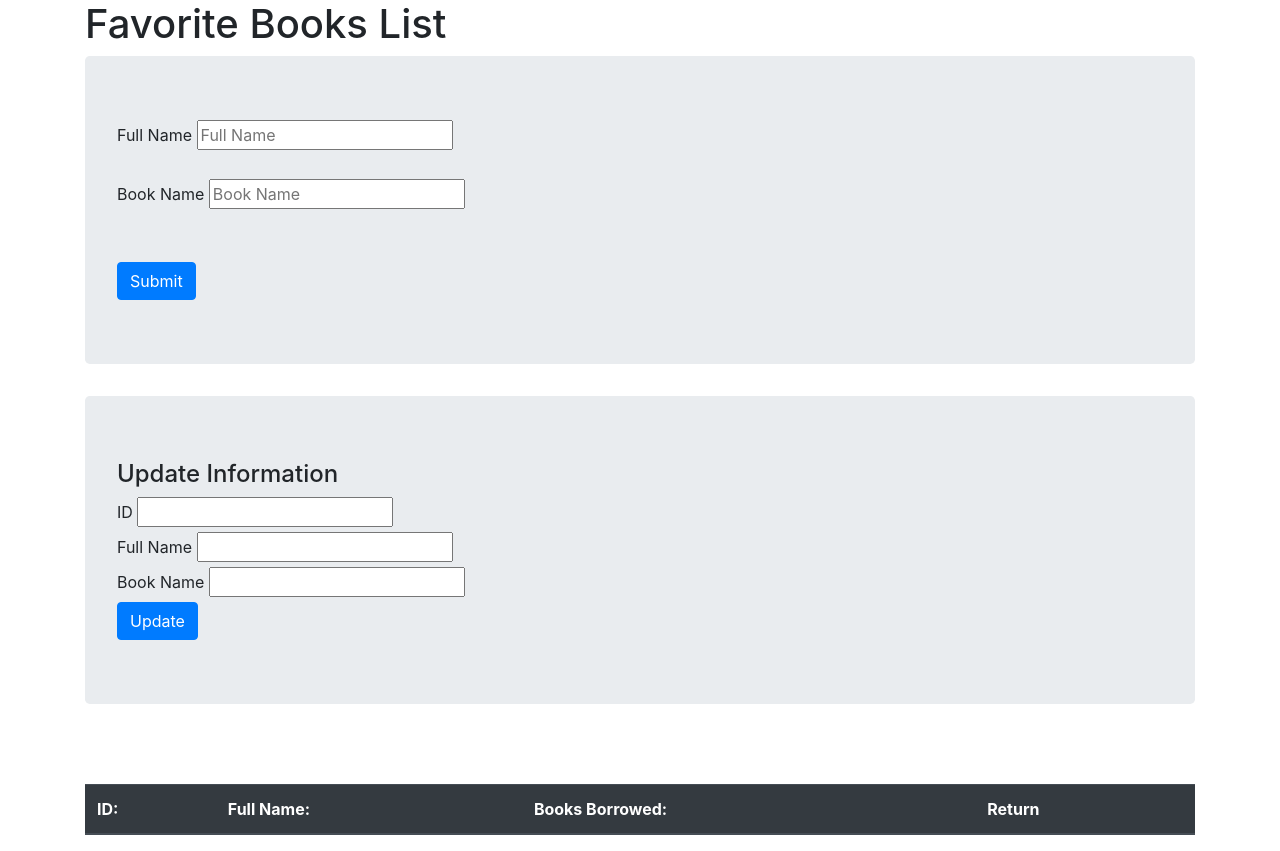
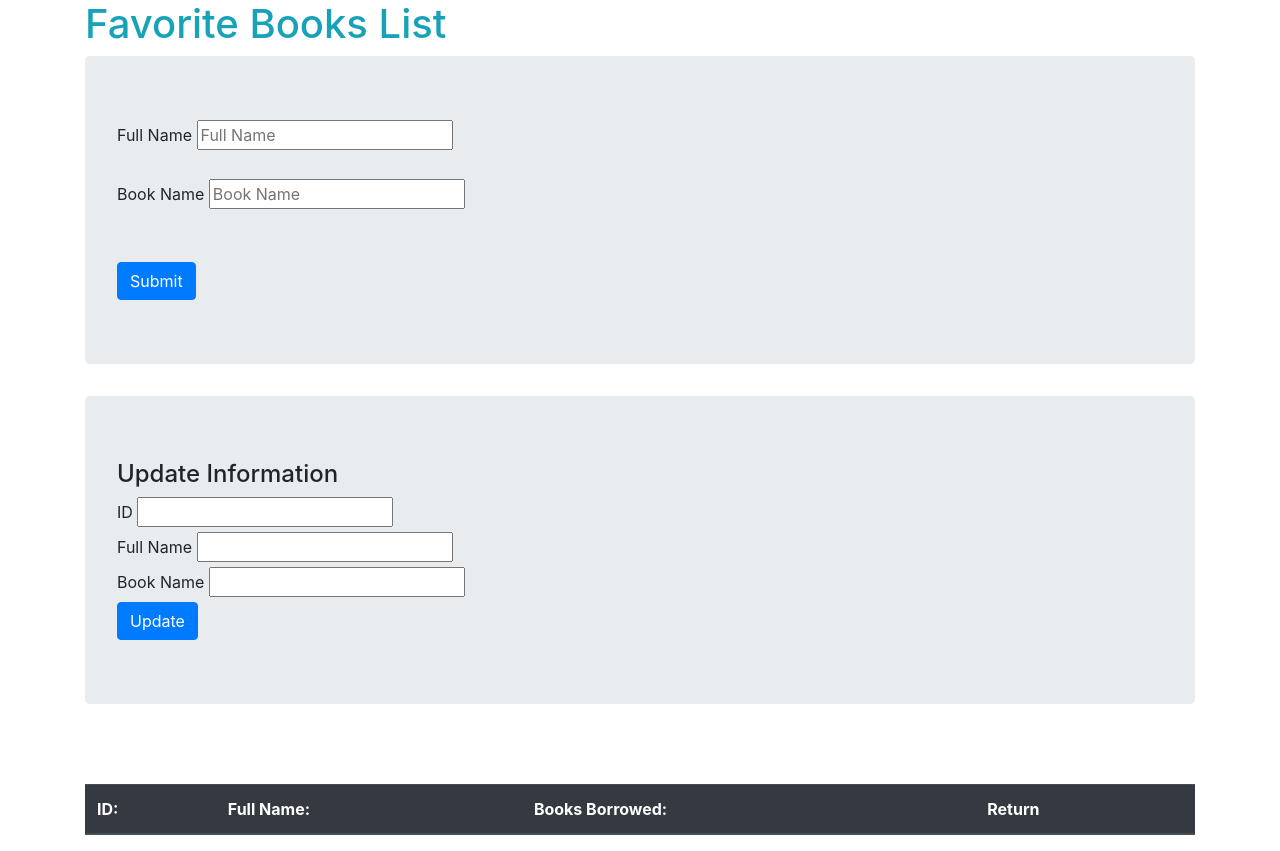
Before and after one commit to marnilyn/week12AssignmentFECoding, a website: page index.html in a window 1280 px wide. Drawn offline with nearby package versions, Linux system fonts and the light colour scheme; no server answers.

Commit message:
styled the html

```diff
--- a/index.html
+++ b/index.html
@@ -8,7 +8,7 @@
 </head>
 <body class="container">
 
-    <h1>Favorite Books List</h1>
+    <h1 class="text-info">Favorite Books List</h1>
 
     <form class="jumbotron"><!--first form to add information-->
         <div>
```
